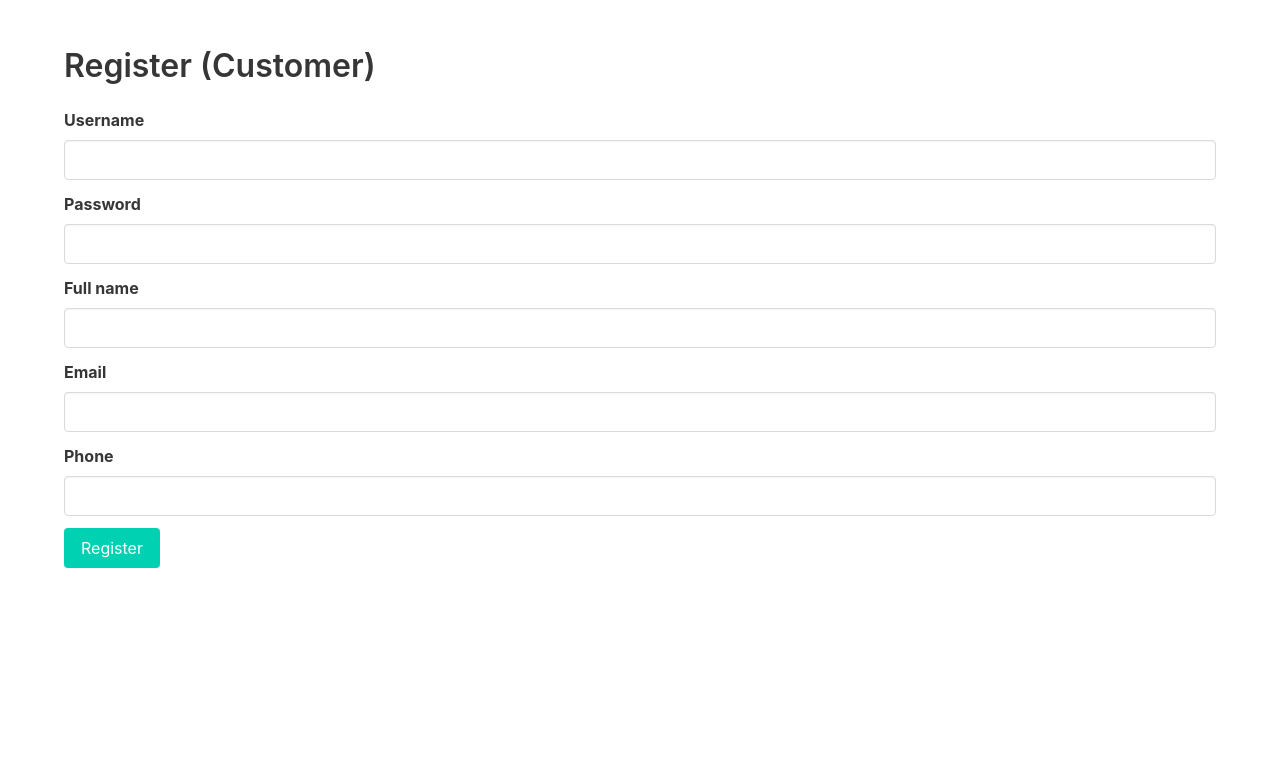
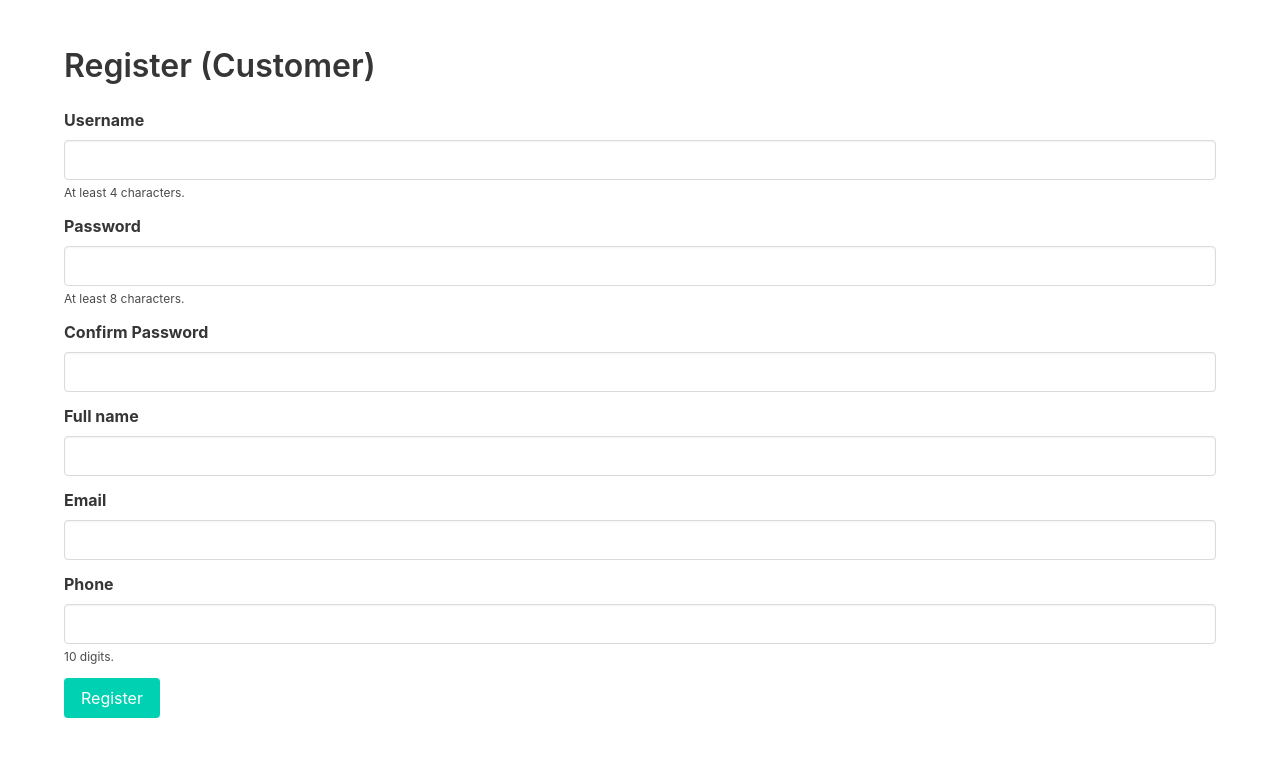
Before and after one commit to TuyetVoHan/final_tester, a Flask app: page /register in a window 1280 px wide. Shown: the part 52-818 px from the top of the page. Before the commit the page ends 620 px from the top, so only its background shows below. Run offline with Flask 3, Linux system fonts and the light colour scheme.

Commit message:
big update

```diff
--- a/restaurant_app/app.py
+++ b/restaurant_app/app.py
@@ -4,6 +4,7 @@ from werkzeug.security import generate_password_hash, check_password_hash
 from functools import wraps
 import os
 from datetime import datetime
+import re
 
 DB_PATH = "restaurant_reservation.db"
 
@@ -176,15 +177,47 @@ def login_required(role=None):
 def index():
     return render_template('index.html')
 
+
 # Register (customer)
 @app.route('/register', methods=['GET', 'POST'])
 def register():
     if request.method == 'POST':
         username = request.form['username'].strip()
         password = request.form['password']
+        confirm_password = request.form['confirm_password']
         full_name = request.form.get('full_name', '')
         email = request.form['email'].strip()
-        phone = request.form.get('phone', '')
+        phone = request.form.get('phone', '').strip()
+
+        # --- BẮT ĐẦU VALIDATION ---
+        error = False
+        if len(username) < 4:
+            flash('Username must be at least 4 characters long.', 'danger')
+            error = True
+        if len(password) < 8:
+            flash('Password must be at least 8 characters long.', 'danger')
+            error = True
+        if password != confirm_password:
+            flash('Passwords do not match.', 'danger')
+            error = True
+        if not re.match(r"[^@]+@[^@]+\.[^@]+", email):
+            flash('Invalid email address.', 'danger')
+            error = True
+
+        # --- THÊM VALIDATE CHO SỐ ĐIỆN THOẠI ---
+        if phone and not re.match(r"^\d{10}$", phone):
+            flash('Invalid phone number. It must be 10 digits.', 'danger')
+            error = True
+        # --- KẾT THÚC VALIDATE SỐ ĐIỆN THOẠI ---
+
+        if error:
+            # Nếu có lỗi, render lại trang register và giữ lại dữ liệu người dùng đã nhập
+            return render_template('register.html',
+                                   username=username,
+                                   full_name=full_name,
+                                   email=email,
+                                   phone=phone)
+        # --- KẾT THÚC VALIDATION ---
 
         db = get_db()
         try:
@@ -244,14 +277,34 @@ def logout():
 def profile():
     db = get_db()
     uid = session['user']
+
     if request.method == 'POST':
         full = request.form.get('full_name', '')
-        email = request.form.get('email', '')
-        phone = request.form.get('phone', '')
-        db.execute("UPDATE Customers SET full_name = ?, email = ?, phone = ? WHERE customer_id = ?;",
-                   (full, email, phone, uid))
-        db.commit()
-        flash('Profile updated.', 'success')
+        email = request.form.get('email', '').strip()
+        phone = request.form.get('phone', '').strip()
+
+        # --- BẮT ĐẦU VALIDATION ---
+        error = False
+        if not re.match(r"[^@]+@[^@]+\.[^@]+", email):
+            flash('Invalid email address.', 'danger')
+            error = True
+
+        if phone and not re.match(r"^\d{10}$", phone):
+            flash('Invalid phone number. It must be 10 digits.', 'danger')
+            error = True
+
+        if not error:
+            # Chỉ cập nhật DB nếu không có lỗi
+            try:
+                db.execute("UPDATE Customers SET full_name = ?, email = ?, phone = ? WHERE customer_id = ?;",
+                           (full, email, phone, uid))
+                db.commit()
+                flash('Profile updated.', 'success')
+            except sqlite3.IntegrityError:
+                flash('Email already in use by another account.', 'danger')
+        # --- KẾT THÚC VALIDATION ---
+
+    # Lấy thông tin người dùng để hiển thị
     cur = db.execute("SELECT * FROM Customers WHERE customer_id = ?;", (uid,))
     user = cur.fetchone()
     return render_template('profile.html', user=user)
--- a/restaurant_app/templates/register.html
+++ b/restaurant_app/templates/register.html
@@ -1,17 +1,84 @@
-{% extends "base.html" %}
-{% block content %}
+{% extends "base.html" %} {% block content %}
 <h2 class="title">Register (Customer)</h2>
 <form method="post">
-  <div class="field"><label class="label">Username</label>
-    <div class="control"><input class="input" name="username" required></div></div>
-  <div class="field"><label class="label">Password</label>
-    <div class="control"><input class="input" type="password" name="password" required></div></div>
-  <div class="field"><label class="label">Full name</label>
-    <div class="control"><input class="input" name="full_name"></div></div>
-  <div class="field"><label class="label">Email</label>
-    <div class="control"><input class="input" name="email" required></div></div>
-  <div class="field"><label class="label">Phone</label>
-    <div class="control"><input class="input" name="phone"></div></div>
+  <div class="field">
+    <label class="label">Username</label>
+    <div class="control">
+      <input
+        class="input"
+        name="username"
+        required
+        minlength="4"
+        value="{{ username or '' }}"
+      />
+    </div>
+    <p class="help">At least 4 characters.</p>
+  </div>
+
+  <div class="field">
+    <label class="label">Password</label>
+    <div class="control">
+      <input
+        class="input"
+        type="password"
+        name="password"
+        required
+        minlength="8"
+      />
+    </div>
+    <p class="help">At least 8 characters.</p>
+  </div>
+
+  <div class="field">
+    <label class="label">Confirm Password</label>
+    <div class="control">
+      <input
+        class="input"
+        type="password"
+        name="confirm_password"
+        required
+        minlength="8"
+      />
+    </div>
+  </div>
+
+  <div class="field">
+    <label class="label">Full name</label>
+    <div class="control">
+      <input class="input" name="full_name" value="{{ full_name or '' }}" />
+    </div>
+  </div>
+
+  <div class="field">
+    <label class="label">Email</label>
+    <div class="control">
+      <input
+        class="input"
+        type="email"
+        name="email"
+        required
+        value="{{ email or '' }}"
+      />
+    </div>
+  </div>
+
+  {# --- CẬP NHẬT TRƯỜNG NHẬP SỐ ĐIỆN THOẠI --- #}
+  <div class="field">
+    <label class="label">Phone</label>
+    <div class="control">
+      <input
+        class="input"
+        type="tel"
+        name="phone"
+        value="{{ phone or '' }}"
+        pattern="[0-9]{10}"
+        title="Phone number must be 10 digits."
+      />
+    </div>
+    <p class="help">10 digits.</p>
+  </div>
+  {# --- KẾT THÚC CẬP NHẬT --- #}
+
   <div class="control"><button class="button is-primary">Register</button></div>
 </form>
 {% endblock %}
```
Also changed, not shown: restaurant_app/templates/admin_restaurants.html (+20 -7 lines), restaurant_app/templates/profile.html (+44 -10 lines), restaurant_app/restaurant_reservation.db.
